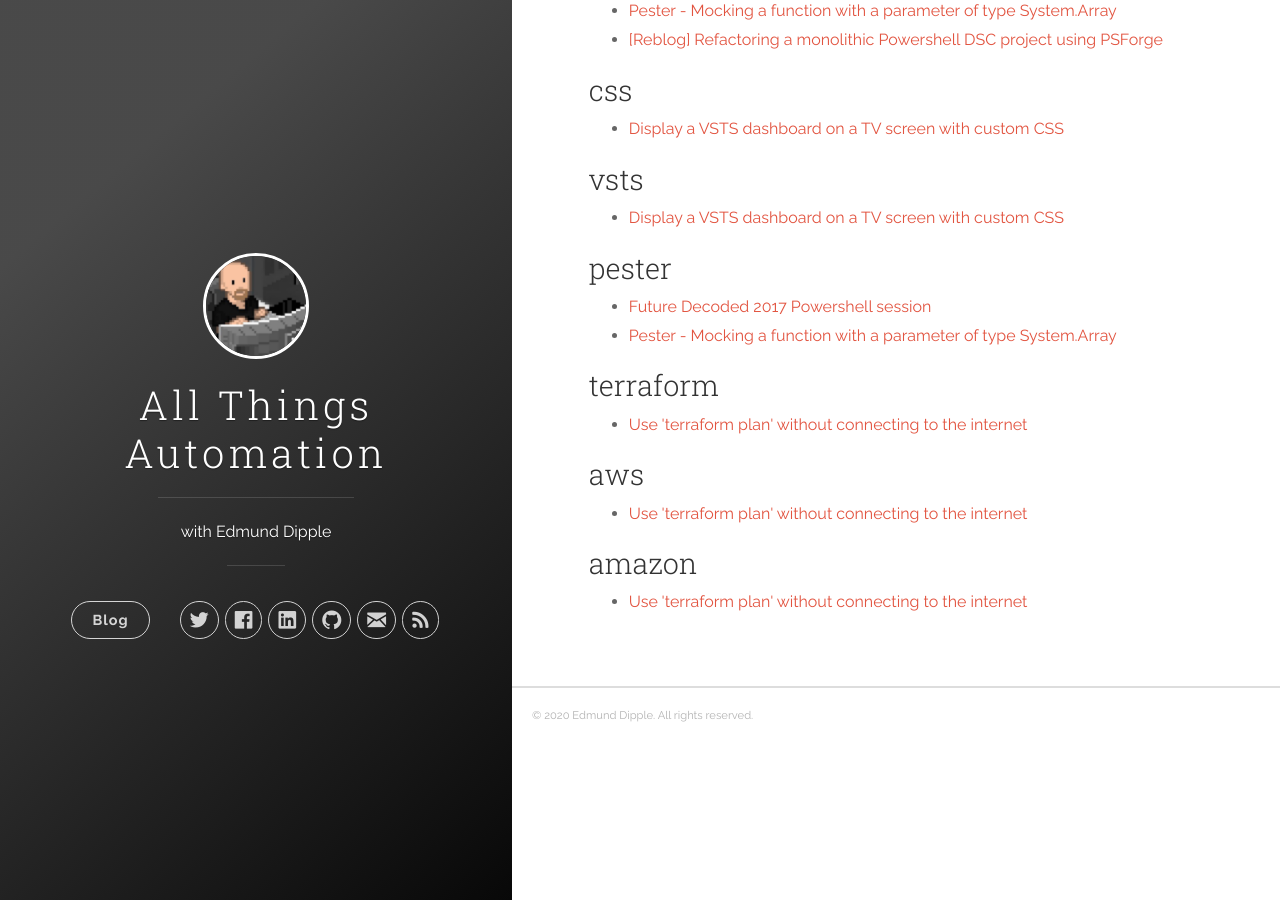
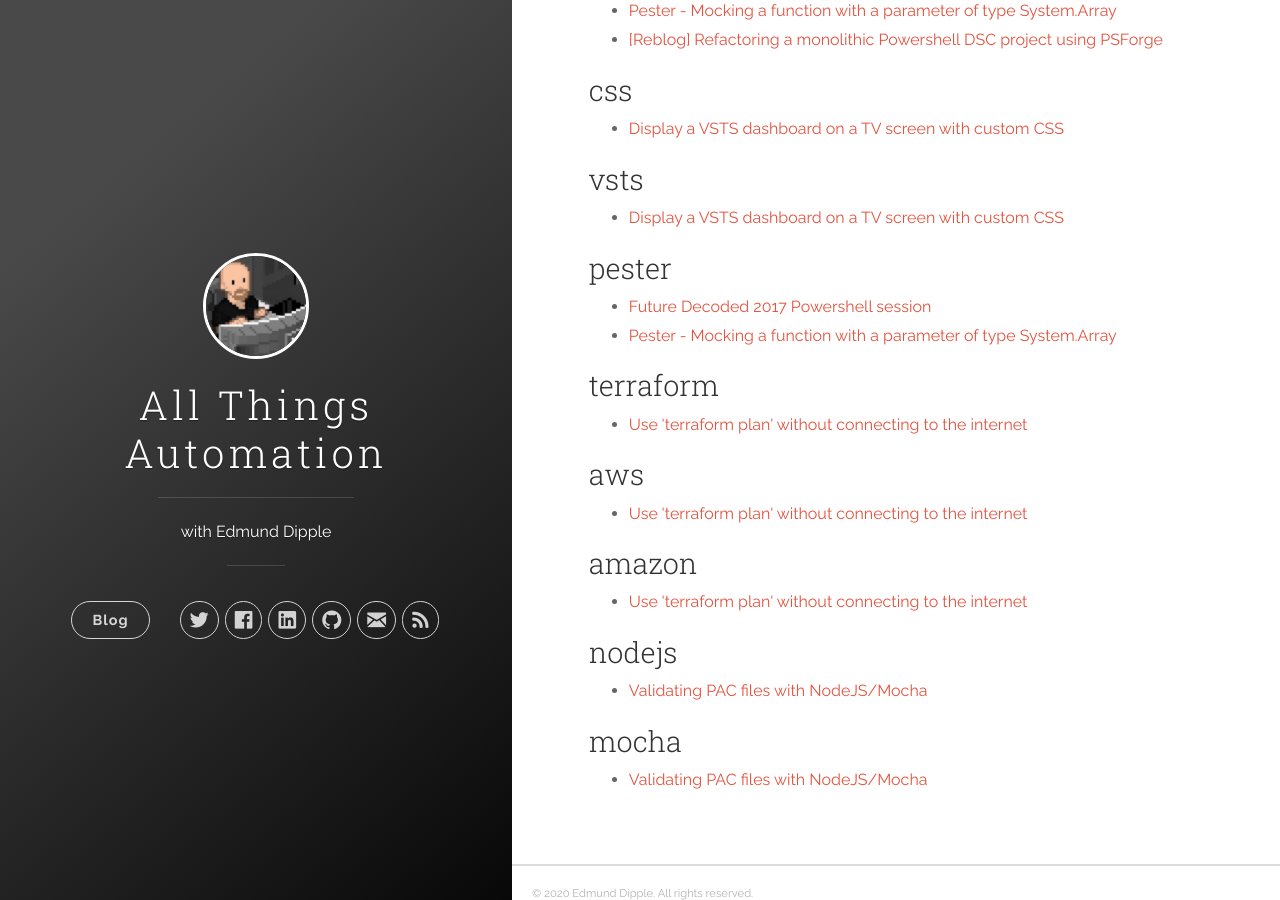
Before and after one commit to elmundio87/elmundio87.github.com, a Jekyll site: the page built from tags.md, in a window 1280 px wide and 900 px high, scrolled down 1265 px. Built offline with Jekyll 4.4.1, drawn with Linux system fonts in a browser that asks for light colours; nearby versions of some CDN libraries; some of the changed lines change nothing that is shown.

Commit message:
Post about PAC files

````diff
--- a/_config.yml
+++ b/_config.yml
@@ -36,4 +36,4 @@
   hard_wrap: false
 
 gems: ['jekyll-paginate','jekyll-redirect-from']
-exclude: ['README.md', 'Gemfile', 'Gemfile.lock', 'screenshot.png']
+exclude: ['README.md', 'Gemfile', 'Gemfile.lock', 'screenshot.png', 'vendor']
--- /dev/null
+++ b/_posts/2020-12-06-validate-pac-files.md
@@ -0,0 +1,82 @@
+---
+layout: post
+title: "Validating PAC files with NodeJS/Mocha"
+description: ""
+category: "nodejs"
+tags: ['nodejs','mocha']
+---
+
+As a UK resident, I have had to resort to workarounds in order to access certain US-based sites, due to geo-blocks caused by GDPR "compliance".
+
+On my home network I run a Squid proxy that can redirect all traffic through a separate USA-based HTTP proxy.
+
+I'd rather only redirect certain traffic through the proxy (only sites that actually return **HTTP 451 Unavailable For Legal Reasons**). To achieve this I use [PAC (Proxy Auto Configuration)](https://en.wikipedia.org/wiki/Proxy_auto-config) with a curated list of sites that I want to access;
+
+```javascript
+// wpad.dat
+
+function FindProxyForURL(url, host) {
+
+  if (isPlainHostName(host) || shExpMatch(host, "*.local"))
+    return "DIRECT";
+
+  var usaSites = [
+    "nydailynews.com",
+    "fayobserver.com",
+    "wthr.com",
+    "simpsonsworld.com",
+    "bowmanextra.com",
+    "baltimoresun.com",
+    "providencejournal.com",
+    "wdrb.com",
+    "journaltimes.com"
+  ]
+
+  for (i = 0; i < usaSites.length; i++) {
+    if (dnsDomainIs(host, usaSites[i])) return "PROXY nas.dipple.local:3128"
+  }
+
+  return "DIRECT";
+
+}
+
+```
+
+I host this file in GitHub, and a scheduled task clones the latest version from my private repository and hosts it on my local network as **wpad.dipple.local/wpad.dat**.
+
+I have messed this file up a few times in the past while making changes, as I didn't have a way of easily validating the file for incorrect syntax.
+
+The [pac-resolver](https://preview.npmjs.com/package/pac-resolver) package in NPM is perfect for automating PAC file validation - it will parse a PAC  file, then tell you which value the PAC file will return for a specific host.
+
+Using this module, I built the following mocha test suite;
+
+```javascript
+const assert = require('assert');
+
+var fs = require('fs');
+var pac = require('pac-resolver');
+
+const testPAC = async (pacFile, endpoint) => {
+  const FindProxyForURL = pac(fs.readFileSync(pacFile))
+  return await FindProxyForURL(endpoint)
+}
+
+describe('Test PAC file wpad.dat', function() {
+  it('Default to DIRECT', async function() {
+    assert.strictEqual(await testPAC("wpad.dat","http://www.google.com"), "DIRECT");
+  });
+
+  it('Switch proxy for certain USA-based sites', async function() {
+    assert.strictEqual(await testPAC("wpad.dat","http://nydailynews.com"), "PROXY nas.dipple.local:3128");
+  });
+
+});
+```
+
+These tests can be executed using the following command;
+
+```bash
+./node_modules/mocha/bin/mocha test
+```
+
+I then integrated these tests into a Github action. When I open a Pull Request, I can see if the changes will break the file in the main branch.
````
Also changed, not shown: Gemfile.lock, 1 other file.
